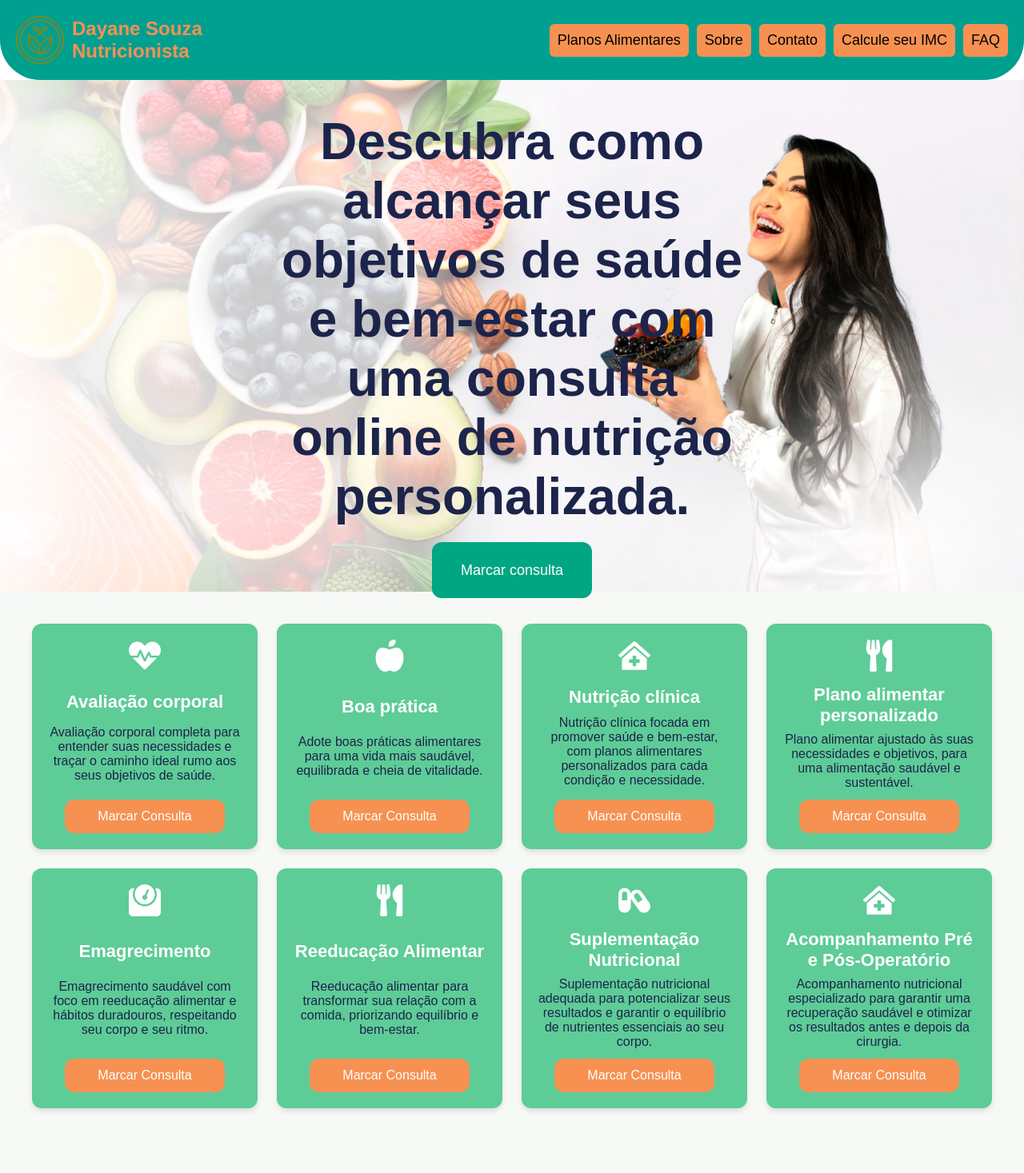
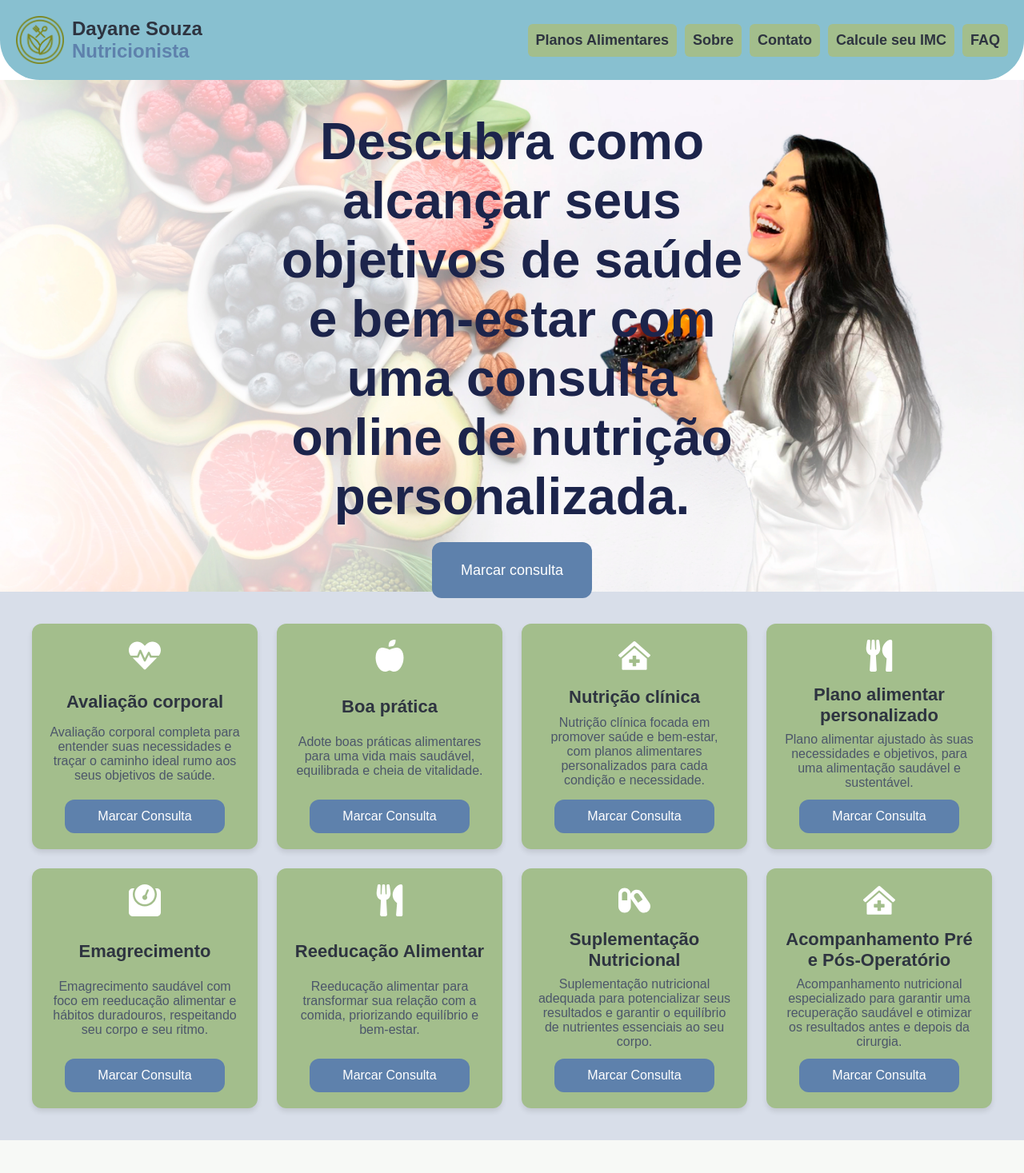
Before and after one commit to MahFelix/NutriDay, a React (Vite) app: page / in a window 1280 px wide. Shown: the top 1467 px of the page at 80% size. Built offline with nearby package versions, Linux system fonts and the light colour scheme.

Commit message:
✔️  test: Teste de aprovação

```diff
--- a/src/components/About.jsx
+++ b/src/components/About.jsx
@@ -53,7 +53,7 @@ const Heading = styled.h1`
 `;
 
 const Button = styled.a`
-  background-color: #00A682;
+  background-color:#5e81ac;
   border: none;
   padding: 10px 20px;
   font-size: 18px;
--- a/src/components/FAQPage.jsx
+++ b/src/components/FAQPage.jsx
@@ -9,16 +9,15 @@ import { useState } from 'react'; // Adicionado o useState
 // Estilos para o container principal
 const Container = styled.div`
   width: 100%;
-
   padding: 20px;
   border-radius: 12px;
-background-color: #F7F9F6;
+  background-color: #d8dee9; /* Fundo claro e acolhedor */
 `;
 
 // Estilos para o título
 const Title = styled.h1`
   font-size: 50px;
-  color: #1C244B;
+  color: #2e3440; /* Cinza escuro profissional */
   text-align: center;
   margin-bottom: 40px;
 
@@ -29,7 +28,7 @@ const Title = styled.h1`
 
 // Estilos para cada pergunta
 const Question = styled.div`
-  background-color: #5ECC97;
+  background-color: #a3be8c; /* Verde suave para um toque natural */
   color: white;
   padding: 15px 20px;
   margin-bottom: 10px;
@@ -39,11 +38,10 @@ const Question = styled.div`
   justify-content: space-between;
   align-items: center;
   font-size: 20px;
-
-
+  transition: background-color 0.3s ease;
 
   &:hover {
-    background-color: #32a74d;
+    background-color: #88c0d0; /* Azul claro no hover */
   }
 
   @media (max-width: 768px) {
@@ -53,20 +51,19 @@ const Question = styled.div`
 
 // Estilos para a resposta
 const Answer = styled.div`
-  background-color: #fff;
-  color: #1C244B;
+  background-color: #ffffff;
+  color: #4c566a; /* Cinza suave para contraste */
   padding: 15px 20px;
   margin-bottom: 20px;
   border-radius: 8px;
   box-shadow: 0 4px 6px rgba(0, 0, 0, 0.1);
-  display: ${props => (props.isOpen ? 'block' : 'none')};
-  font-size: 20px;
-
+  display: ${({ isOpen }) => (isOpen ? 'block' : 'none')};
+  font-size: 18px;
+  line-height: 1.6;
+  transition: all 0.3s ease;
 
   @media (max-width: 768px) {
     font-size: 16px;
-
-
   }
 `;
 
--- a/src/components/Navbar.jsx
+++ b/src/components/Navbar.jsx
@@ -8,11 +8,9 @@ const Nav = styled.nav`
   align-items: center;
   padding: 20px;
   position: relative; /* Necessário para posicionar o menu */
-  background-color:#00A091;
+  background-color: #88c0d0; /* Azul claro harmonioso */
   border-bottom-left-radius: 50px;
   border-bottom-right-radius: 50px;
-
-
 `;
 
 const LogoContainer = styled.div`
@@ -28,10 +26,10 @@ const LogoImage = styled.img`
 
 const Title = styled.h1`
   font-size: 24px;
-  color: #f69152;
+  color: #2e3440; /* Cinza escuro profissional */
 
   span {
-    color: #f69152;
+    color: #5e81ac; /* Azul intermediário elegante */
   }
 `;
 
@@ -43,7 +41,7 @@ const NavLinkContainer = styled.div`
     position: absolute;
     top: 100%;
     right: 0;
-    background-color: transparent;
+    background-color: transparent; /* Fundo claro para contraste */
     flex-direction: column;
     align-items: center;
     width: 100%;
@@ -54,36 +52,29 @@ const NavLinkContainer = styled.div`
     max-height: ${({ isOpen }) => (isOpen ? '300px' : '0')};
     overflow: hidden;
     transition: max-height 0.7s ease-in-out;
-
-
-
-
   }
 `;
 
 const NavLink = styled.a`
   text-decoration: none;
-  color: black;
+  color: #2e3440; /* Cinza escuro para texto */
   font-size: 18px;
   padding: 10px;
   border-radius: 6px;
-  background-color: #F69152;
+  background-color: #a3be8c; /* Verde suave representando saúde */
 
   &:hover {
-    color: green;
+    color: #4c566a; /* Escurece no hover */
   }
 
   @media (max-width: 768px) {
     display: flex;
-   background-color: #00A091;
-   width: 100%;
-   border-radius: 14px;
-   align-items: center;
-   justify-content: center;
-
-
-
-
+    background-color: #88c0d0; /* Azul claro no mobile */
+    width: 100%;
+    margin-top: 4px;
+    border-radius: 14px;
+    align-items: center;
+    justify-content: center;
   }
 `;
 
@@ -94,7 +85,6 @@ const HamburgerMenu = styled.div`
 
   @media (max-width: 768px) {
     display: block;
-
   }
 `;
 
@@ -121,11 +111,11 @@ const Navbar = () => {
       </HamburgerMenu>
 
       <NavLinkContainer isOpen={isOpen}>
-        <NavLink href="#serviços">Planos Alimentares</NavLink>
-        <NavLink href="#sobre">Sobre</NavLink>
-        <NavLink href="#imc">Contato</NavLink>
-        <NavLink target='_blank' href="https://imcday.netlify.app/">Calcule seu IMC</NavLink>
-        <NavLink href="#faq">FAQ</NavLink>
+        <NavLink href="#serviços"><strong>Planos Alimentares</strong></NavLink>
+        <NavLink href="#sobre"><strong>Sobre</strong></NavLink>
+        <NavLink href="#imc"><strong>Contato</strong></NavLink>
+        <NavLink target='_blank' href="https://imcday.netlify.app/"><strong>Calcule seu IMC</strong></NavLink>
+        <NavLink href="#faq"><strong>FAQ</strong></NavLink>
       </NavLinkContainer>
     </Nav>
   );
--- a/src/components/SectionCards.jsx
+++ b/src/components/SectionCards.jsx
@@ -6,18 +6,18 @@ export const Container = styled.div`
   grid-template-columns: repeat(4, 1fr);
   gap: 24px;
   padding: 40px;
-  background-color: #F7F9F6;
+  background-color: #d8dee9; /* Fundo claro harmonioso */
 
   @media (max-width: 768px) {
     grid-template-columns: 1fr;
     gap: 16px;
     padding: 20px;
-    background-color:#F7F9F6 ;
+    background-color: #d8dee9;
   }
 `;
 
 export const Card = styled.div`
-  background-color: #5ECC97;
+  background-color: #a3be8c; /* Verde suave representando saúde */
   padding: 20px;
   border-radius: 12px;
   text-align: center;
@@ -32,7 +32,7 @@ export const Card = styled.div`
   &:hover {
     transform: translateY(-10px) scale(1.05);
     box-shadow: 0px 8px 16px rgba(0, 0, 0, 0.2);
-    background-color: #32a74d;
+    background-color: #88c0d0; /* Azul claro para o hover */
   }
 
   @media (max-width: 768px) {
@@ -51,7 +51,7 @@ export const Icon = styled.div`
 
 export const Title = styled.h2`
   font-size: 22px;
-  color: #fff;
+  color: #2e3440; /* Cinza escuro para contraste */
   margin-bottom: 8px;
 
   @media (max-width: 768px) {
@@ -61,7 +61,7 @@ export const Title = styled.h2`
 
 export const Description = styled.p`
   font-size: 16px;
-  color: #1C244B;
+  color: #4c566a; /* Cinza suave para texto */
   margin-bottom: 12px;
 
   @media (max-width: 768px) {
@@ -70,7 +70,7 @@ export const Description = styled.p`
 `;
 
 export const Button = styled.a`
-  background-color: #F69152;
+  background-color: #5e81ac; /* Azul intermediário elegante */
   display: flex;
   border: none;
   padding: 12px 16px;
@@ -86,10 +86,10 @@ export const Button = styled.a`
   transition: background-color 0.3s ease, transform 0.3s ease;
 
   &:hover {
-    background-color: #2d9643;
+    background-color: #a3be8c; /* Verde suave no hover */
     transform: scale(1.05);
     border: solid 1px;
-    border-color: #F69152;
+    border-color: #88c0d0; /* Azul claro para a borda */
   }
 
   @media (max-width: 768px) {
@@ -97,6 +97,7 @@ export const Button = styled.a`
     font-size: 14px;
   }
 `;
+
 
 const SectionCards = () => {
   const whatsappNumber = '5579996848609';
```
